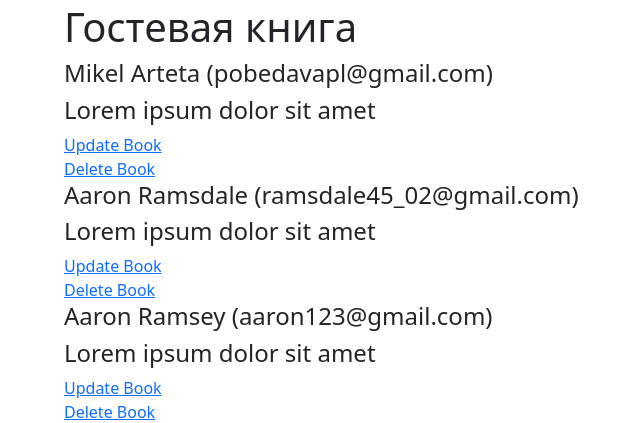
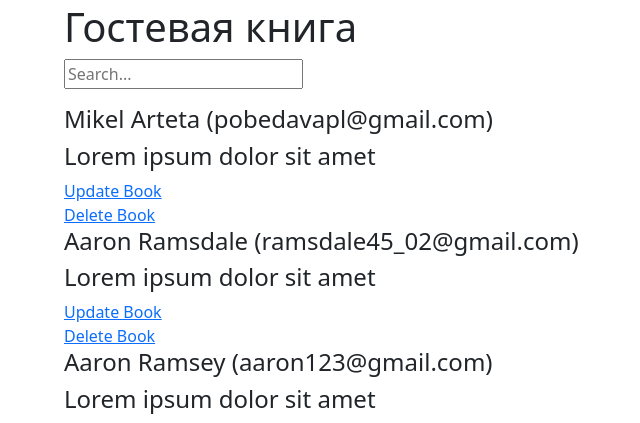
Before and after one commit to Russo2642/controlwork_7_zulufov_ruslan, a Django app: page / in a window 1280 px wide. Shown: the part 53-476 px from the top of the page, without its empty margins (30-670 px from the left). Run offline with Django 4.2, Linux system fonts and the light colour scheme; data comes from the database, SQL or seed files in the repository; some libraries are stand-ins or nearby versions.

Commit message:
Добавил поисковую систему на главную страницу в IndexView

```diff
--- a/app/book/forms.py
+++ b/app/book/forms.py
@@ -11,3 +11,7 @@ class BookForm(forms.ModelForm):
             'email': 'Почта автора',
             'text': 'Текст автора'
         }
+
+
+class SearchForm(forms.Form):
+    query = forms.CharField()
--- a/app/book/templates/book_confirm_delete.html
+++ b/app/book/templates/book_confirm_delete.html
@@ -6,9 +6,6 @@
 <div class="container">
     <div class="row">
         <h1>Вы точно хотите удалить книгу ?</h1>
-        <p>{{ books.name }}</p>
-        <p>{{ books.email }}</p>
-        <p>{{ books.text }}</p>
         <form action="{% url 'confirm_delete' books.pk %}" method="post">
             {% include 'partial/book_form.html' with button_text='Удалить' %}
             <p><a href="{% url 'index' %}">Отменить</a></p>
--- a/app/book/templates/index.html
+++ b/app/book/templates/index.html
@@ -1,12 +1,17 @@
 {% extends 'base.html' %}
 {% block title %}Home{% endblock %}
 {% block menu %}
-    <a href="{% url 'book_add' %}">Add Book</a>
+<a href="{% url 'book_add' %}">Add Book</a>
 {% endblock %}
 {% block content %}
 <div class="container">
     <div class="row">
         <h1>Гостевая книга</h1>
+        <form action="{% url 'index' %}" method="get">
+
+            <input name="search" type="text" placeholder="Search...">
+
+        </form>
         {% for book in books %}
         <h4>{{ book.name }} ({{ book.email }})</h4>
         <h4>{{ book.text }}</h4>
--- a/app/book/views/base.py
+++ b/app/book/views/base.py
@@ -6,7 +6,11 @@ from book.models import Book
 
 class IndexView(View):
     def get(self, request):
-        books = Book.objects.exclude(status="BLOCKED")
+        search_name = request.GET.get('search')
+        if search_name:
+            books = Book.objects.filter(name__icontains=search_name).exclude(status="BLOCKED")
+        else:
+            books = Book.objects.exclude(status="BLOCKED")
         context = {
             'books': books
         }
--- a/app/book/views/book.py
+++ b/app/book/views/book.py
@@ -1,3 +1,4 @@
+from django.contrib.postgres.search import SearchVector
 from django.shortcuts import render, redirect, get_object_or_404
 from django.views import View
 
```
